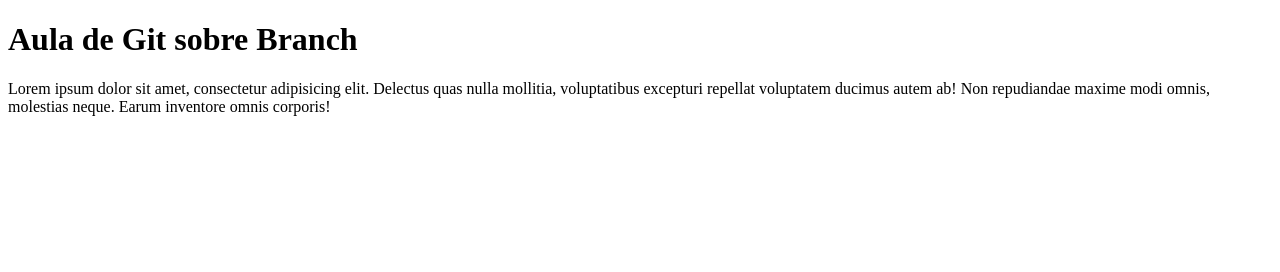
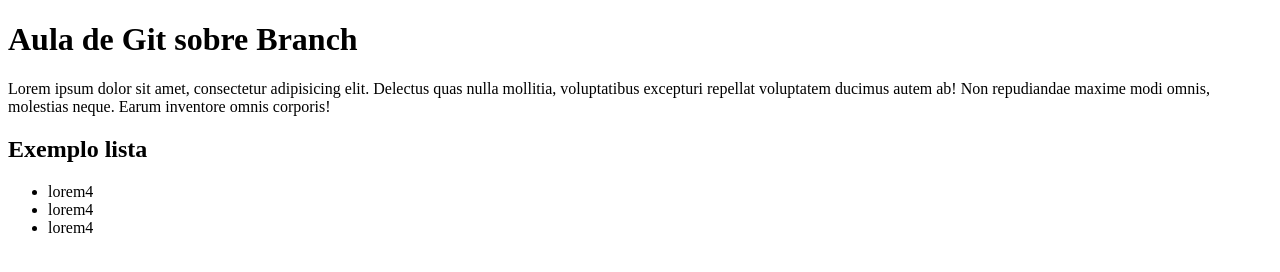
Before and after one commit to lcsilva76/esquema-dupla, a plain HTML site: page index.html in a window 1280 px wide. Drawn offline with Linux system fonts and the light colour scheme.

Commit message:
Adicionando lista

```diff
--- a/index.html
+++ b/index.html
@@ -10,5 +10,13 @@
 
     <p>Lorem ipsum dolor sit amet, consectetur adipisicing elit. Delectus quas nulla mollitia, voluptatibus excepturi repellat voluptatem ducimus autem ab! Non repudiandae maxime modi omnis, molestias neque. Earum inventore omnis corporis!</p>
 
+    <h2>Exemplo lista</h2>
+
+    <ul>
+        <li>lorem4</li>
+        <li>lorem4</li>
+        <li>lorem4</li>
+    </ul>
+
 </body>
 </html>
```
